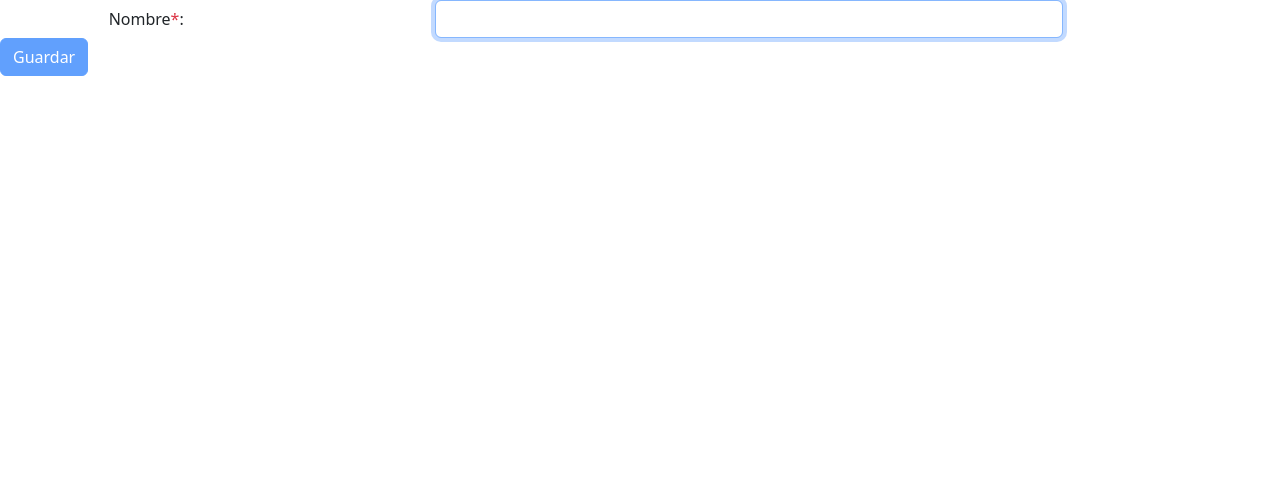
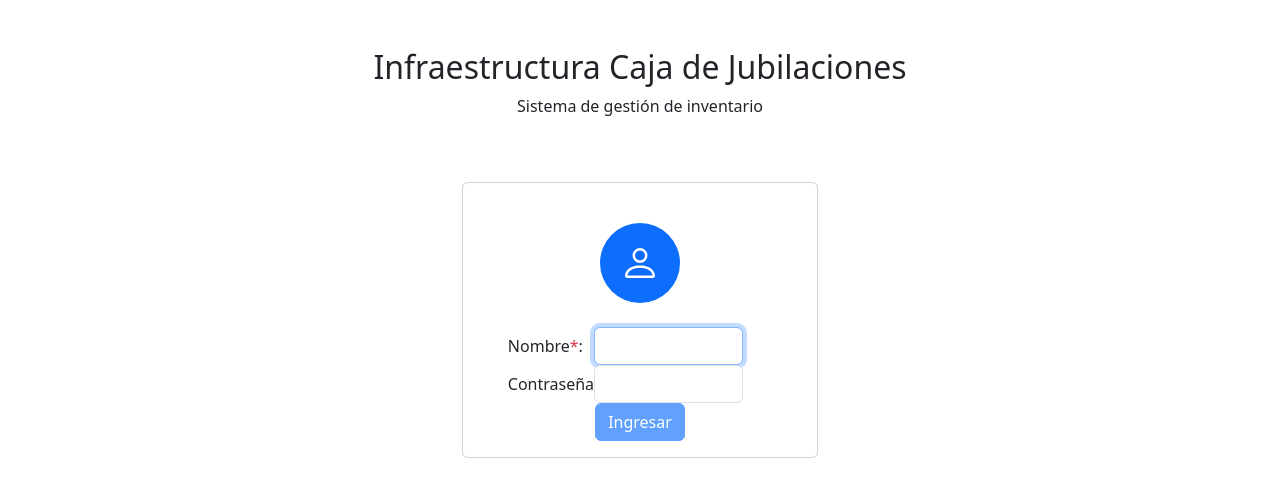
Before and after one commit to juan-lien-do/front-seminario, a React (Vite) app: page / in a window 1280 px wide. Shown: the top 496 px of the page. Built offline with nearby package versions, Linux system fonts and the light colour scheme.

Commit message:
arreglar problema cors

```diff
--- a/src/App.jsx
+++ b/src/App.jsx
@@ -1,35 +1,53 @@
-import { useState } from 'react'
-//import {}
-//import reactLogo from './assets/react.svg'
-//import viteLogo from '/vite.svg'
-import './App.css'
-import "bootstrap/dist/css/bootstrap.min.css"
-import { BrowserRouter, Routes, Route, Navigate } from 'react-router-dom'
-import { ProtectedRoute } from './utils/ProtectedRoute'
-import LoginPage from './pages/LoginPage'
-
-import constants from './constants/constants'
-import axios from 'axios'
+import { useState, useEffect } from 'react';
+import './App.css';
+import "bootstrap/dist/css/bootstrap.min.css";
+import { BrowserRouter, Routes, Route, Navigate } from 'react-router-dom';
+import { ProtectedRoute } from './utils/ProtectedRoute';
+import LoginPage from './pages/LoginPage';
+import axios from 'axios';
 
 function App() {
   const [usuario, setUsuario] = useState(null);
 
-  //async function login(params) {
-  //  const ans = await axios.post(constants.URL_BACKEND+"/login", usuario)
-  //}
+  useEffect(() => {
+    const storedUser = localStorage.getItem("usuario");
+    if (storedUser) {
+      setUsuario(JSON.parse(storedUser));
+    }
+  }, []);
+
+  const handleLogin = (userData) => {
+    setUsuario(userData);
+    localStorage.setItem("usuario", JSON.stringify(userData));
+  };
+
+  const handleLogout = () => {
+    setUsuario(null);
+    localStorage.removeItem("usuario");
+  };
 
   return (
     <>
-    <BrowserRouter>
-      <Routes>
-        <Route path='/' element={<LoginPage usuarioRegistrado={usuario} setUsuarioRegistrado={setUsuario}/>}></Route>
-        <Route path="/*" element={<Navigate to="/" replace />} />
-        <Route path="/home" element={<div>hola</div>}></Route>
-
-      </Routes>
-    </BrowserRouter>
+      <BrowserRouter>
+        <Routes>
+          <Route
+            path="/"
+            element={<LoginPage onLogin={handleLogin} />}
+          />
+          <Route
+            path="/home"
+            element={
+              <ProtectedRoute isAllowed={!!usuario}>
+                <div>Bienvenido a la página de inicio</div>
+                <button onClick={handleLogout}>Cerrar sesión</button>
+              </ProtectedRoute>
+            }
+          />
+          <Route path="/*" element={<Navigate to="/" replace />} />
+        </Routes>
+      </BrowserRouter>
     </>
-  )
+  );
 }
 
-export default App
+export default App;
--- a/src/pages/LoginPage.jsx
+++ b/src/pages/LoginPage.jsx
@@ -1,52 +1,28 @@
-import '../styles/LoginPage.css'
-import FotoUsuario from '../components/FotoUsuario'
-import logear from '../services/LoginService'
-import { useForm } from 'react-hook-form'
-import { useState } from 'react'
+import { useState } from "react";
+import { useForm } from "react-hook-form";
+import logear from "../services/LoginService";
+import FotoUsuario from "../components/FotoUsuario";
 
-
-export default function LoginPage (usuarioRegistrado, setUsuarioRegistrado) {
-    const [usuario, setUsuario] = useState()
+export default function LoginPage({ onLogin }) {
+  const [error, setError] = useState(null);
 
   const {
     register,
     handleSubmit,
-        formState: { errors, touchedFields, isValid, isSubmitted },
-    } = useForm({ values: usuario });
+    formState: { errors, isValid },
+  } = useForm();
 
-    const onSubmit = (setUsuario) => {
-        console.log(nombre)
-        logear({nombre, password})
+  const onSubmit = async (data) => {
+    try {
+      const response = await logear(data);
+      onLogin(response.data); // response.data debería contener el token y la info del usuario
+    } catch (err) {
+      setError("Error al iniciar sesión");
     }
-
+  };
 
   return (
-    <form onSubmit={handleSubmit(onSubmit)}>
-        <fieldset>
-            <div className="row">
-                <div className="col-sm-4 col-md-3 offset-md-1">
-                    <label className="col-form-label" htmlFor="nombre">
-                        Nombre<span className="text-danger">*</span>:
-                    </label>
-                </div>
-                <div className="col-sm-8 col-md-6">
-                    <input
-                        type="text"
-                        {...register("nombre", { required: true})}
-                        autoFocus
-                        className="form-control "
-                    />
-                </div>
-            </div>
-
-            <button type="submit" className="btn btn-primary" disabled={!isValid}>
-                <i className="fa fa-check"></i> Guardar
-            </button>
-        </fieldset>
-    </form>)
-
-/*
-    return <section class="position-relative py-4 py-xl-5">
+    <section class="position-relative py-4 py-xl-5">
       <div class="container">
         <div class="row mb-5">
           <div class="col-md-8 col-xl-6 text-center mx-auto">
@@ -58,24 +34,53 @@ export default function LoginPage (usuarioRegistrado, setUsuarioRegistrado) {
           <div class="col-md-6 col-xl-4">
             <div class="card mb-5">
               <div class="card-body d-flex flex-column align-items-center">
-                        <FotoUsuario/>
-                        <form class="text-center" method="post">
-                            <div class="mb-3">
-                                <input class="form-control" type="email" name="Usuario" placeholder="Usuario"/>
+                <FotoUsuario />
+                <form className="text-center" onSubmit={handleSubmit(onSubmit)}>
+                  <fieldset>
+                    <div className="row">
+                      <div className="col-sm-4 col-md-3 offset-md-1">
+                        <label className="col-form-label" htmlFor="nombre">
+                          Nombre<span className="text-danger">*</span>:
+                        </label>
                       </div>
-                            <div class="mb-3">
-                                <input class="form-control" type="password" name="contraseña"
-                                    placeholder="Contraseña"/>
+                      <div className="col-sm-8 col-md-6">
+                        <input
+                          type="text"
+                          {...register("nombre", { required: true })}
+                          autoFocus
+                          className="form-control"
+                        />
                       </div>
-                            <div class="mb-3">
-                                <button class="btn btn-primary d-block w-100" type="submit">Ingresar</button>
                     </div>
-                            <p class="text-muted">Olvidaste tu contraseña?</p>
+                    <div className="row">
+                      <div className="col-sm-4 col-md-3 offset-md-1">
+                        <label className="col-form-label" htmlFor="password">
+                          Contraseña<span className="text-danger">*</span>:
+                        </label>
+                      </div>
+                      <div className="col-sm-8 col-md-6">
+                        <input
+                          type="password"
+                          {...register("password", { required: true })}
+                          className="form-control"
+                        />
+                      </div>
+                    </div>
+                    <button
+                      type="submit"
+                      className="btn btn-primary"
+                      disabled={!isValid}
+                    >
+                      Ingresar
+                    </button>
+                  </fieldset>
+                  {error && <p className="text-danger">{error}</p>}
                 </form>
               </div>
             </div>
           </div>
         </div>
       </div>
-</section>*/
+    </section>
+  );
 }
--- a/src/services/LoginService.jsx
+++ b/src/services/LoginService.jsx
@@ -1,14 +1,14 @@
-import axios from 'axios'
-const baseUrl = 'http://localhost:8080'
-
+import axios from 'axios';
+const baseUrl = 'http://localhost:8080';
 
 async function logear(datosLogin) {
-    try {
-        const ans = await axios.post(baseUrl+"/login", datosLogin);
-    } catch (err){
-        console.log("xd")
-    }
+  try {
+    const response = await axios.post(`${baseUrl}/login`, datosLogin);
+    console.log(response)
+    return response;
+  } catch (err) {
+    throw new Error("Error en la autenticación");
+  }
 }
 
-
-export default {logear}
+export default logear;
--- a/src/utils/ProtectedRoute.jsx
+++ b/src/utils/ProtectedRoute.jsx
@@ -1,10 +1,6 @@
 import { Navigate, Outlet } from "react-router-dom";
 
-export const ProtectedRoute = ({
-  isAllowed,
-  redirectTo = "/landing",
-  children,
-}) => {
+export const ProtectedRoute = ({ isAllowed, redirectTo = "/", children }) => {
   if (!isAllowed) {
     return <Navigate to={redirectTo} replace />;
   }
```
Also changed, not shown: axios.config.js (added, +20 -0 lines). Lines whose indentation alone changed are shown as unchanged.
